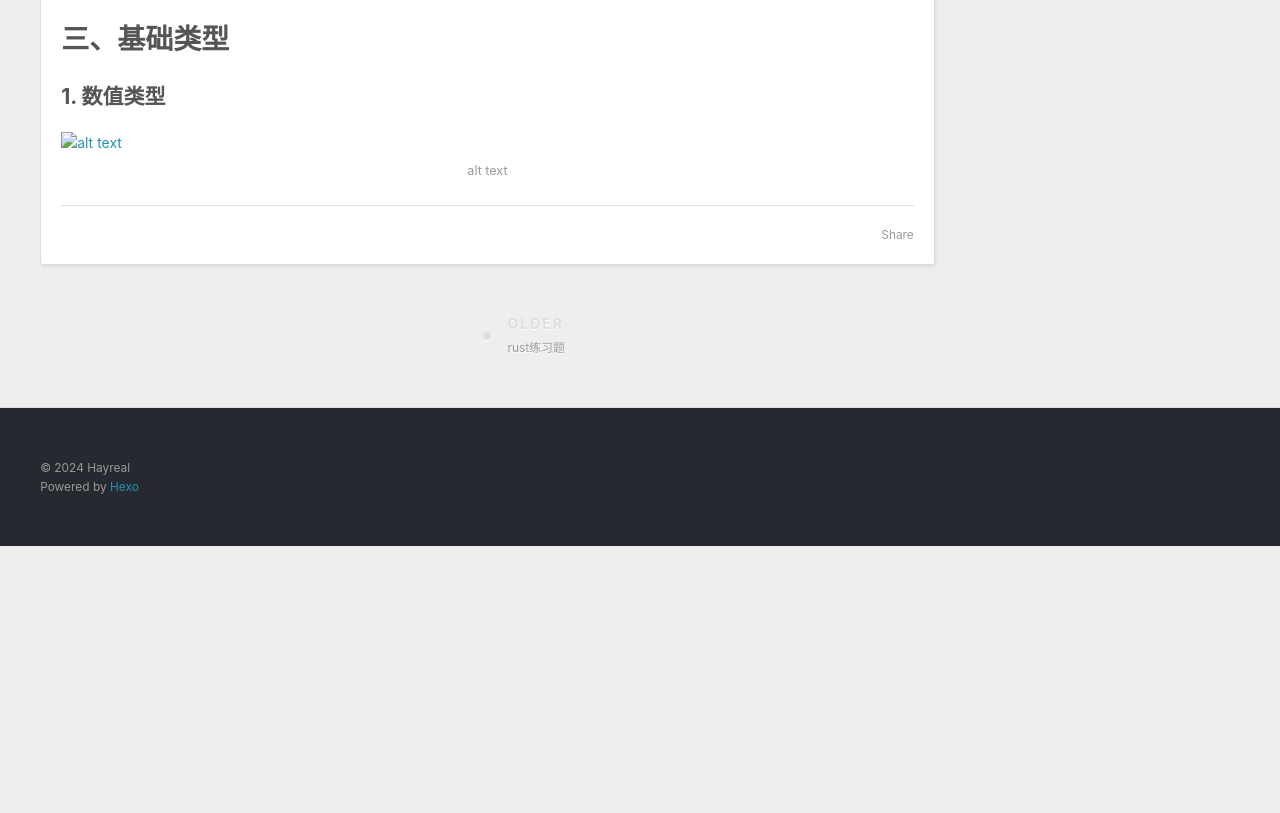
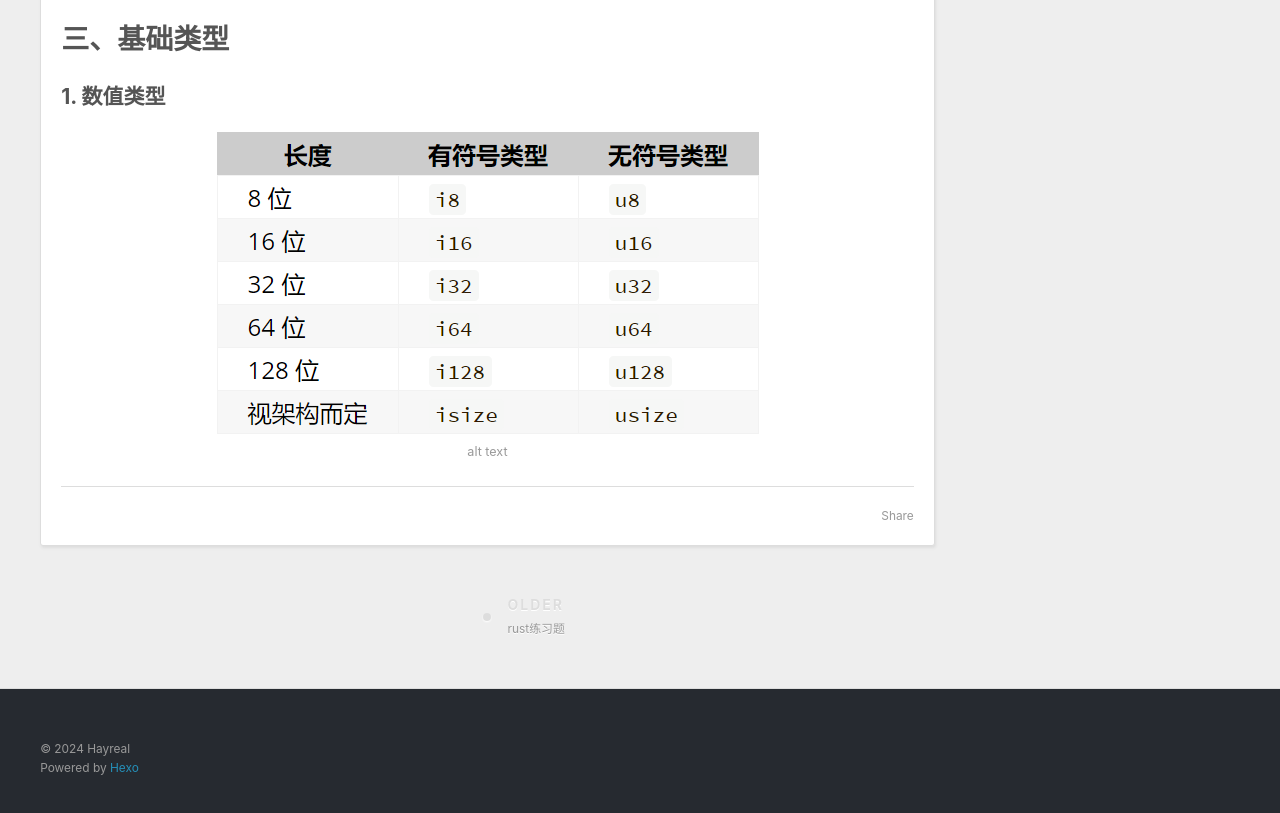
Before and after one commit to Hayreal/Hayreal.github.io, a plain HTML site: page 2024/09/03/Rust/index.html in a window 1280 px wide. Shown: the part 4000-4813 px from the top of the page. Before the commit the page ends 4546 px from the top, so only its background shows below. Drawn offline with Linux system fonts and the light colour scheme.

Commit message:
Site updated: 2024-09-04 20:51:00

```diff
--- a/2024/09/03/Rust/index.html
+++ b/2024/09/03/Rust/index.html
@@ -13,12 +13,12 @@
 <meta property="og:site_name" content="Hexo">
 <meta property="og:description" content="一、概要rust由Mozilla主导开发的通用编译型变成语言。设计准则为安全，并发，实用、支持函数式、并发式、过程式以及面向对象的编程风格  aaa内存安全：不允许空指针和悬空指针。指针只能透过固定的初始化形态来建构，而所有这些形态都要求他们的输入已经分析过了。Rust有一个检查指针生命期间和指针冻结的系统，可以预防许多类型错误。 静态类型：编译器必须在编译器就知道所有变量类型，有的变量编译器会通">
 <meta property="og:locale" content="en_US">
-<meta property="og:image" content="http://example.com/image.png">
+<meta property="og:image" content="http://example.com/images/image.png">
 <meta property="article:published_time" content="2024-09-02T16:00:00.000Z">
-<meta property="article:modified_time" content="2024-09-04T12:45:30.124Z">
+<meta property="article:modified_time" content="2024-09-04T12:50:18.504Z">
 <meta property="article:author" content="Hayreal">
 <meta name="twitter:card" content="summary">
-<meta name="twitter:image" content="http://example.com/image.png">
+<meta name="twitter:image" content="http://example.com/images/image.png">
 
     <link rel="alternate" href="/atom.xml" title="Hexo" type="application/atom+xml">
 
@@ -167,7 +167,7 @@
 </li>
 </ol>
   <figure class="highlight rust"><table><tr><td class="gutter"><pre><span class="line">1</span><br><span class="line">2</span><br><span class="line">3</span><br><span class="line">4</span><br><span class="line">5</span><br><span class="line">6</span><br></pre></td><td class="code"><pre><span class="line"><span class="keyword">fn</span> <span class="title function_">main</span>()&#123;</span><br><span class="line">  <span class="keyword">let</span> <span class="variable">a</span> = [<span class="number">10</span>, <span class="number">20</span>, <span class="number">30</span>, <span class="number">40</span>, <span class="number">50</span>];</span><br><span class="line">  <span class="keyword">for</span> <span class="variable">e</span> <span class="keyword">in</span> a &#123;</span><br><span class="line">    <span class="built_in">println!</span>(<span class="string">&quot;&#123;&#125;&quot;</span>, e);</span><br><span class="line">  &#125;</span><br><span class="line">&#125;</span><br></pre></td></tr></table></figure>
-<h1 id="三、基础类型"><a href="#三、基础类型" class="headerlink" title="三、基础类型"></a>三、基础类型</h1><h2 id="1-数值类型"><a href="#1-数值类型" class="headerlink" title="1. 数值类型"></a>1. 数值类型</h2><p>  <img src="/image.png" alt="alt text"></p>
+<h1 id="三、基础类型"><a href="#三、基础类型" class="headerlink" title="三、基础类型"></a>三、基础类型</h1><h2 id="1-数值类型"><a href="#1-数值类型" class="headerlink" title="1. 数值类型"></a>1. 数值类型</h2><p>  <img src="/../images/image.png" alt="alt text"></p>
 
 
     </div>
```
Also changed, not shown: index.html (+1 -1 lines), images/image.png (added).
